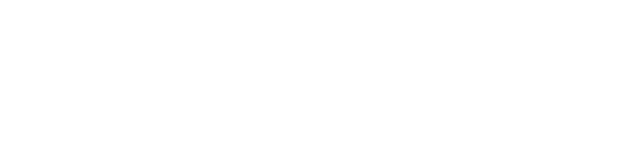
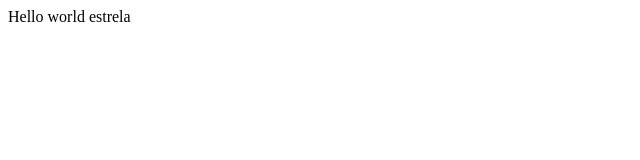
Before and after one commit to tdotlanders/HELLO, a plain HTML site: page index.html in a window 1280 px wide. Shown: the whole page, without its empty margins (0-640 px from the left). Drawn offline with Linux system fonts and the light colour scheme.

```diff
--- a/index.html
+++ b/index.html
@@ -1,9 +1,12 @@
 <!DOCTYPE html>
 <html lang="en">
   <head>
+    Hello world
     <meta charset="UTF-8" />
     <meta name="viewport" content="width=device-width, initial-scale=1.0" />
     <title>Document</title>
   </head>
-  <body></body>
+  <body>
+    estrela
+  </body>
 </html>
```
Also changed, not shown: 1 other file.
